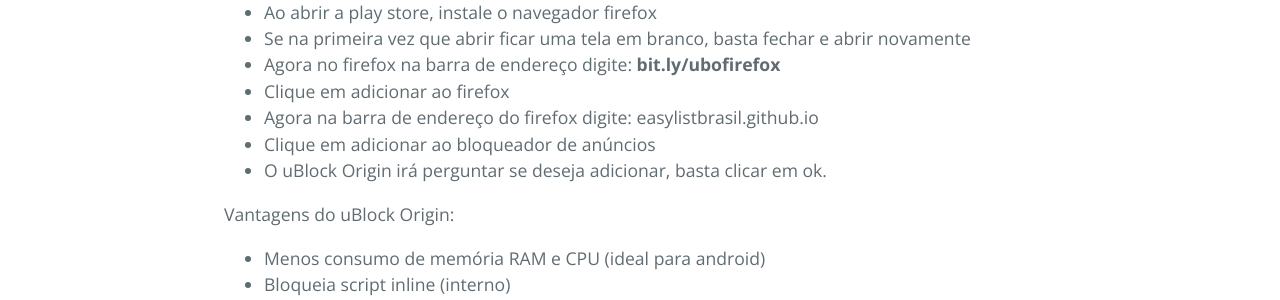
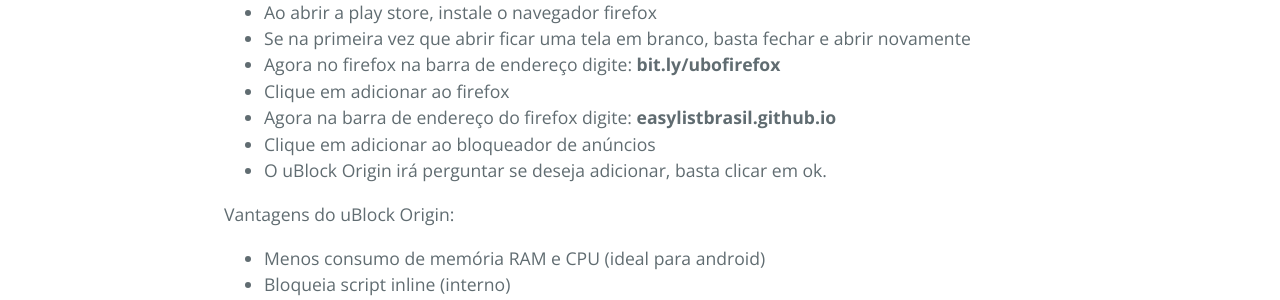
Before and after one commit to easylistbrasil/easylistbrasil.github.io, a Jekyll site: the page built from _posts/2018-08-22-android.markdown, in a window 1280 px wide. Shown: the part 636-936 px from the top of the page. Built offline with Jekyll 4.4.1, drawn with Linux system fonts in a browser that asks for light colours.

```diff
--- a/_posts/2018-08-22-android.markdown
+++ b/_posts/2018-08-22-android.markdown
@@ -13,7 +13,7 @@ Bloquear anúncios no android é bem simples, basta seguir estas dicas:
  - Se na primeira vez que abrir ficar uma tela em branco, basta fechar e abrir novamente
  - Agora no firefox na barra de endereço digite: **bit.ly/ubofirefox**
  - Clique em adicionar ao firefox
- - Agora na barra de endereço do firefox digite: easylistbrasil.github.io
+ - Agora na barra de endereço do firefox digite: **easylistbrasil.github.io**
  - Clique em adicionar ao bloqueador de anúncios
  - O uBlock Origin irá perguntar se deseja adicionar, basta clicar em ok.
 
```
